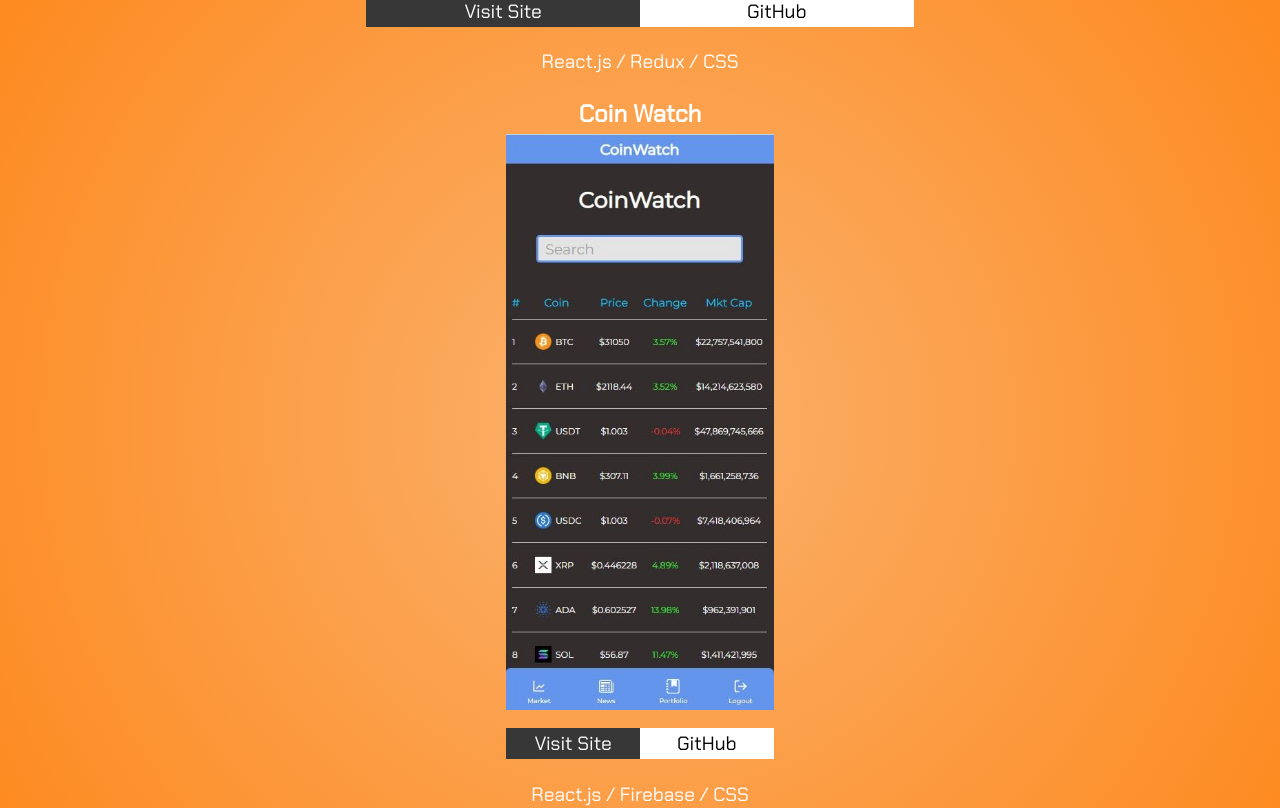
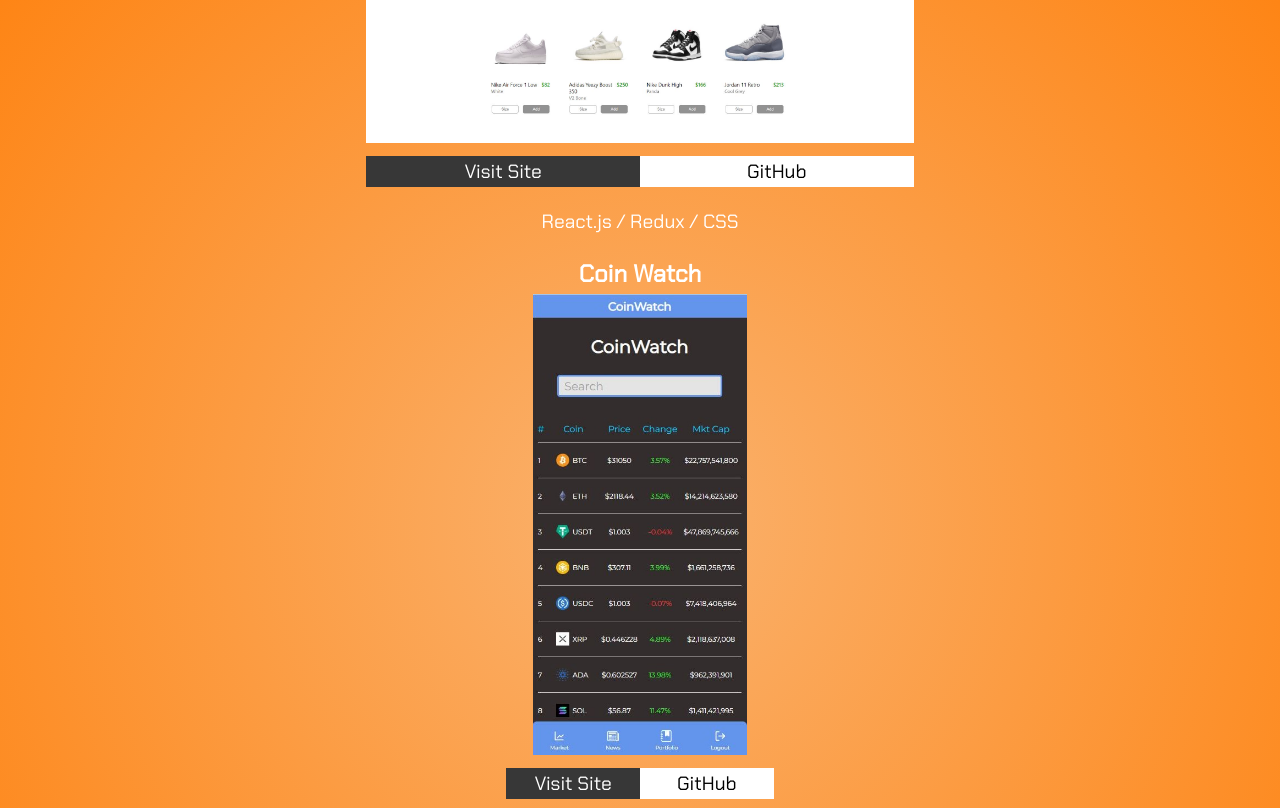
Before and after one commit to deonvisser44/portfolio, a React (Create React App) app: page / in a window 1280 px wide. Shown: the part 2040-2848 px from the top of the page. Built offline with nearby package versions, Linux system fonts and the light colour scheme.

Commit message:
Style changes

```diff
--- a/src/pages/AboutAndSkillsPage.module.css
+++ b/src/pages/AboutAndSkillsPage.module.css
@@ -2,7 +2,7 @@
 
 .aboutAndSkillsPage {
   width: 100%;
-  height: 100vh;
+  height: 120vh;
   display: grid;
   background-image: url('https://i.postimg.cc/xdPzrvMR/Untitled-design-14.png');
   background-repeat: no-repeat;
--- a/src/pages/ProjectsPage.jsx
+++ b/src/pages/ProjectsPage.jsx
@@ -37,11 +37,11 @@ function ProjectsPage() {
         <div className={classes.projectAlt}>
           <h3>Coin Watch</h3>
           <img
-            className={classes.projectImg}
+            className={classes.projectImgAlt}
             src={cryptowatch}
             alt="onlinestore"
           />
-          <div className={classes.projectButtonDiv}>
+          <div className={classes.projectButtonDivAlt}>
           <a
               href="https://deonvisser44.github.io/crypto-watch/"
               target="_blank"
@@ -57,7 +57,7 @@ function ProjectsPage() {
               <button className={classes.gitHubButton}>GitHub</button>
             </a>
           </div>
-          <p className={classes.projectDesc}>React.js / Firebase / CSS</p>
+          <p className={classes.projectDescAlt}>React.js / Firebase / CSS</p>
         </div>
         <div className={classes.project}>
           <h3>Personal Blog</h3>
--- a/src/pages/ProjectsPage.module.css
+++ b/src/pages/ProjectsPage.module.css
@@ -3,7 +3,7 @@
 .projectsPage {
   margin-top: 0;
   width: 100%;
-  height: 100vh;
+  height: 120vh;
   font-family: "Chakra Petch";
   /* background-image: url("https://i.postimg.cc/y8ZGTdcB/Untitled-design-16.png");
   background-repeat: no-repeat;
@@ -92,7 +92,44 @@ background: radial-gradient(circle, rgb(250, 178, 110) 0%, #ff7a00 100%);
 }
 
 .projectAlt {
-  width: 15%;
+  width: 20%;
+  justify-content: center;
+}
+
+.projectButtonDivAlt {
+  display: flex;
+  justify-content: space-between;
+  margin-top: 0.6rem;
+}
+
+.projectButtonDivAlt a {
+  width: 100%;
+  font-size: 1.2rem;
+  padding: 3px 0;
+  border: none;
+  font-family: "Chakra Petch";
+}
+
+.projectButtonDivAlt button {
+  width: 100%;
+  font-size: 1.2rem;
+  padding: 3px 0;
+  color: black;
+  border: none;
+  font-family: "Chakra Petch";
+}
+
+.projectButtonDivAlt button:hover {
+  cursor: pointer;
+}
+
+.projectImgAlt {
+  display: block;
+  width: 80%;
+  margin-left: auto;
+  margin-right: auto;
+  justify-self: center;
+  margin: auto;
 }
 
 .projectAlt h3 {
@@ -100,6 +137,13 @@ background: radial-gradient(circle, rgb(250, 178, 110) 0%, #ff7a00 100%);
   text-align: center;
   font-size: 1.5rem;
   margin: 5px 0;
+}
+
+.projectDescAlt {
+  color: white;
+  text-align: center;
+  font-size: 1.2rem;
+  width: 100%;
 }
 
 @media only screen and (min-device-width: 768px) and (max-device-width: 1023px) {
@@ -122,15 +166,13 @@ background: radial-gradient(circle, rgb(250, 178, 110) 0%, #ff7a00 100%);
 @media only screen and (min-device-width: 320px) and (max-device-width: 480px) {
   .projectsPage {
     height: fit-content;
-    /* background-image: url('../assets/mobileprojectbg.svg');
-    background-repeat: no-repeat;
-    background-size: 100% 100%; */
     padding-bottom: 5vh;
     height: 160vh;
   }
 
 .project {
   margin-bottom: 5vh;
+  width: 90% !important;
 }
 
 .projectAlt {
@@ -148,7 +190,7 @@ background: radial-gradient(circle, rgb(250, 178, 110) 0%, #ff7a00 100%);
   }
 
   .projectAlt {
-    width: 47%;
+    width: 70%;
   }
 
   .projectButtonDiv button {
```
